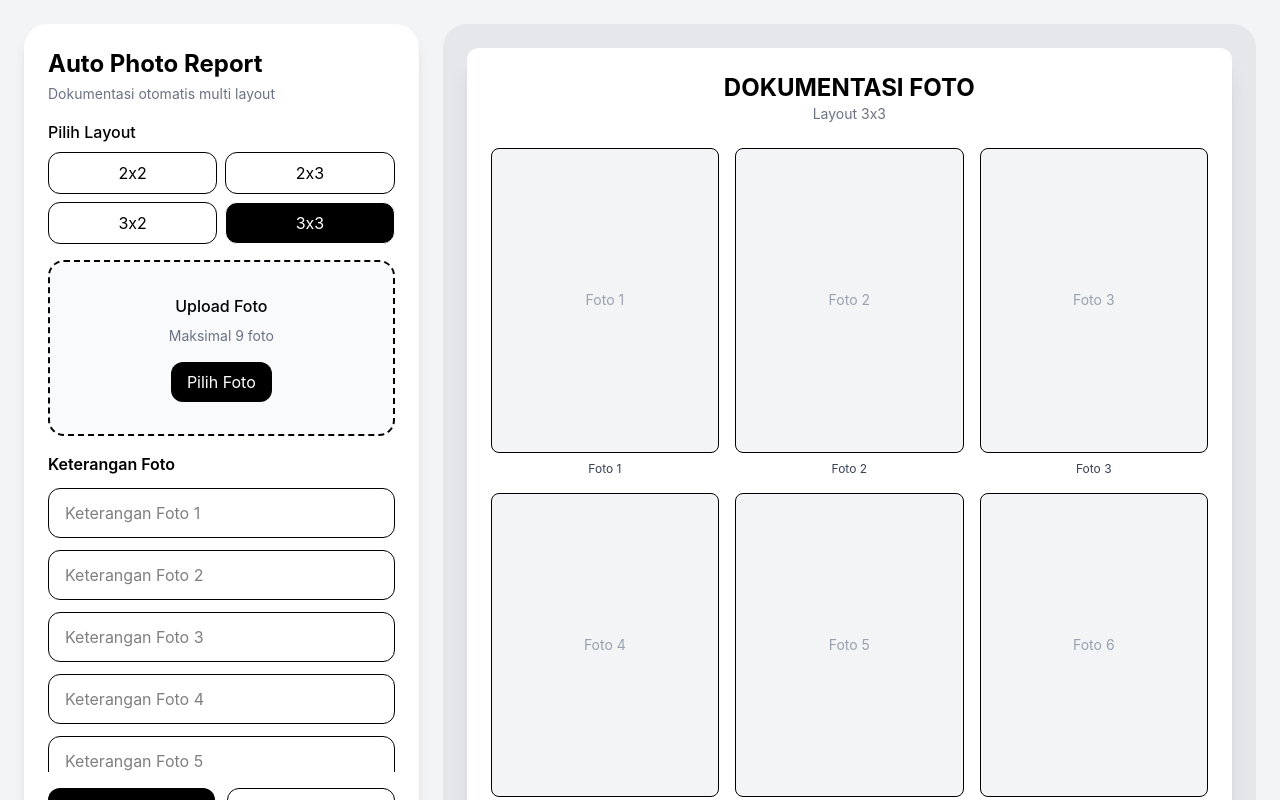
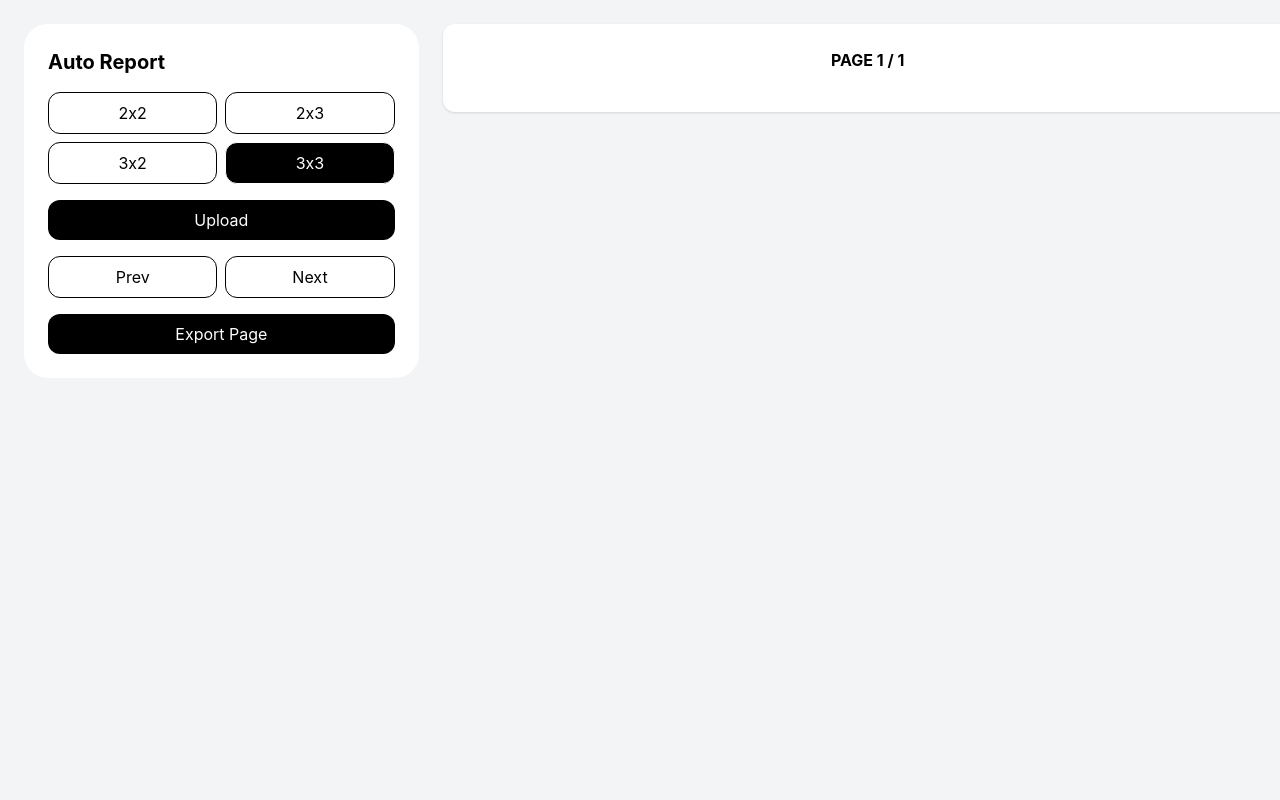
Before and after one commit to Rukmoko/photo-report, a React (Vite) app: page / in a window 1280 px wide. Shown: the top 800 px of the page. Built offline with nearby package versions, Linux system fonts and the light colour scheme.

Commit message:
update auto photo report

```diff
--- a/src/App.jsx
+++ b/src/App.jsx
@@ -1,4 +1,4 @@
-import { useRef, useState } from 'react'
+import { useRef, useState, useMemo } from 'react'
 import html2canvas from 'html2canvas'
 
 export default function App() {
@@ -6,101 +6,74 @@ export default function App() {
   const [photos, setPhotos] = useState([])
   const [captions, setCaptions] = useState({})
   const [layout, setLayout] = useState('3x3')
+  const [pageIndex, setPageIndex] = useState(0)
 
   const inputRef = useRef(null)
   const previewRef = useRef(null)
 
-  // UPLOAD FOTO
-  const handleUpload = async (event) => {
+  const pageSize =
+    layout === '2x2' ? 4 :
+    layout === '2x3' ? 6 :
+    layout === '3x2' ? 6 :
+    9
 
-    const files = Array.from(event.target.files || [])
+  const cols =
+    layout === '2x2' ? 'grid-cols-2' :
+    layout === '2x3' ? 'grid-cols-2' :
+    layout === '3x2' ? 'grid-cols-3' :
+    'grid-cols-3'
 
-    const readFile = (file) => {
-      return new Promise((resolve) => {
+  const pages = useMemo(() => {
+    const res = []
+    for (let i = 0; i < photos.length; i += pageSize) {
+      res.push(photos.slice(i, i + pageSize))
+    }
+    return res
+  }, [photos, pageSize])
 
-        const reader = new FileReader()
+  const currentPage = pages[pageIndex] || []
 
-        reader.onload = () => {
-          resolve({
-            name: file.name,
-            url: reader.result,
+  const handleUpload = async (e) => {
+
+    const files = Array.from(e.target.files || [])
+
+    const read = (file) => new Promise((res) => {
+      const r = new FileReader()
+      r.onload = () => res({ url: r.result })
+      r.readAsDataURL(file)
     })
+
+    const imgs = await Promise.all(files.map(read))
+
+    setPhotos(prev => [...prev, ...imgs])
   }
 
-        reader.readAsDataURL(file)
-      })
-    }
-
-    const images = await Promise.all(
-      files.map((file) => readFile(file))
-    )
-
-    setPhotos(images.slice(0, 9))
-  }
-
-  // UPDATE CAPTION
-  const updateCaption = (index, value) => {
-    setCaptions((prev) => ({
-      ...prev,
-      [index]: value,
-    }))
-  }
-
-  // RESET
-  const resetPhotos = () => {
-    setPhotos([])
-    setCaptions({})
-  }
-
-  // GET GRID CONFIG
-  const getGridClass = () => {
-    switch (layout) {
-      case '2x2':
-        return 'grid-cols-2'
-      case '2x3':
-        return 'grid-cols-2'
-      case '3x2':
-        return 'grid-cols-3'
-      default:
-        return 'grid-cols-3'
+  const nextPage = () => {
+    if (pageIndex < pages.length - 1) {
+      setPageIndex(pageIndex + 1)
     }
   }
 
-  const getMaxItems = () => {
-    switch (layout) {
-      case '2x2':
-        return 4
-      case '2x3':
-        return 6
-      case '3x2':
-        return 6
-      default:
-        return 9
+  const prevPage = () => {
+    if (pageIndex > 0) {
+      setPageIndex(pageIndex - 1)
     }
   }
 
-  // EXPORT JPG
-  const generateJPG = async () => {
+  const exportCurrentPage = async () => {
 
-    if (!previewRef.current) return
+    const node = previewRef.current
 
-    try {
-
-      const canvas = await html2canvas(previewRef.current, {
+    const canvas = await html2canvas(node, {
       scale: 2,
       useCORS: true,
-        backgroundColor: "#ffffff"
+      backgroundColor: "#fff"
     })
 
-      const link = document.createElement('a')
-      link.download = `dokumentasi-${layout}-${Date.now()}.jpg`
-      link.href = canvas.toDataURL('image/jpeg', 1.0)
-      link.click()
-
-    } catch (error) {
-      console.error(error)
-      alert('Gagal generate JPG')
-    }
+    const a = document.createElement('a')
+    a.download = `page-${pageIndex + 1}.jpg`
+    a.href = canvas.toDataURL('image/jpeg', 1.0)
+    a.click()
   }
 
   return (
@@ -109,165 +82,115 @@ export default function App() {
 
       <div className="max-w-7xl mx-auto grid grid-cols-1 lg:grid-cols-3 gap-6">
 
-        {/* LEFT */}
-        <div className="bg-white rounded-3xl shadow-lg p-6 space-y-4">
+        {/* CONTROL */}
+        <div className="bg-white p-6 rounded-3xl space-y-4">
 
-          <div>
-            <h1 className="text-2xl font-bold">
-              Auto Photo Report
-            </h1>
-            <p className="text-sm text-gray-500 mt-1">
-              Dokumentasi otomatis multi layout
-            </p>
-          </div>
-
-          {/* LAYOUT SELECTOR */}
-          <div className="space-y-2">
-
-            <p className="font-medium">Pilih Layout</p>
+          <h1 className="font-bold text-xl">Auto Report</h1>
 
           <div className="grid grid-cols-2 gap-2">
 
-              {['2x2', '2x3', '3x2', '3x3'].map((item) => (
-
+            {['2x2','2x3','3x2','3x3'].map(l => (
               <button
-                  key={item}
-                  onClick={() => setLayout(item)}
-                  className={`py-2 rounded-xl border ${
-                    layout === item
-                      ? 'bg-black text-white'
-                      : 'bg-white'
-                  }`}
+                key={l}
+                onClick={() => { setLayout(l); setPageIndex(0) }}
+                className={`py-2 border rounded-xl ${layout === l ? 'bg-black text-white' : ''}`}
               >
-                  {item}
+                {l}
               </button>
-
             ))}
 
           </div>
-          </div>
-
-          {/* UPLOAD */}
-          <div className="border-2 border-dashed rounded-2xl p-8 text-center bg-gray-50">
-
-            <p className="font-medium">Upload Foto</p>
-
-            <p className="text-sm text-gray-500 mt-2">
-              Maksimal {getMaxItems()} foto
-            </p>
 
           <input
             ref={inputRef}
             type="file"
+            multiple
             accept="image/*"
-              multiple
             onChange={handleUpload}
             className="hidden"
           />
 
           <button
-              onClick={() => inputRef.current?.click()}
-              className="mt-4 px-4 py-2 rounded-xl bg-black text-white"
+            onClick={() => inputRef.current.click()}
+            className="w-full py-2 bg-black text-white rounded-xl"
           >
-              Pilih Foto
+            Upload
           </button>
-          </div>
 
-          {/* CAPTION */}
-          <div className="space-y-3 max-h-[320px] overflow-auto">
-
-            <h2 className="font-semibold">
-              Keterangan Foto
-            </h2>
-
-            {Array.from({ length: getMaxItems() }).map((_, index) => (
-              <input
-                key={index}
-                value={captions[index] || ''}
-                onChange={(e) =>
-                  updateCaption(index, e.target.value)
-                }
-                className="w-full border rounded-xl px-4 py-3"
-                placeholder={`Keterangan Foto ${index + 1}`}
-              />
-            ))}
-          </div>
-
-          {/* BUTTON */}
-          <div className="grid grid-cols-2 gap-3">
+          <div className="flex gap-2">
 
             <button
-              onClick={generateJPG}
-              className="rounded-xl bg-black text-white py-3 font-medium"
+              onClick={prevPage}
+              className="w-full py-2 border rounded-xl"
             >
-              Generate JPG
+              Prev
             </button>
 
             <button
-              onClick={resetPhotos}
-              className="rounded-xl border py-3 font-medium"
+              onClick={nextPage}
+              className="w-full py-2 border rounded-xl"
             >
-              Reset
+              Next
             </button>
+
           </div>
+
+          <button
+            onClick={exportCurrentPage}
+            className="w-full py-2 bg-black text-white rounded-xl"
+          >
+            Export Page
+          </button>
+
         </div>
 
         {/* PREVIEW */}
-        <div className="lg:col-span-2 bg-gray-200 rounded-3xl p-6 overflow-auto">
+        <div className="lg:col-span-2">
 
           <div
             ref={previewRef}
-            className="mx-auto bg-white shadow-xl w-full max-w-[850px] p-6 rounded-xl"
+            className="page bg-white p-6 rounded-xl shadow mx-auto"
+            style={{ width: 850 }}
           >
 
-            {/* TITLE */}
-            <div className="text-center mb-6">
+            <h2 className="text-center font-bold mb-4">
+              PAGE {pageIndex + 1} / {pages.length || 1}
+            </h2>
 
-              <h1 className="text-2xl font-bold">
-                DOKUMENTASI FOTO
-              </h1>
+            <div className={`grid ${cols} gap-3`}>
 
-              <p className="text-sm text-gray-500">
-                Layout {layout}
-              </p>
+              {currentPage.map((img, i) => {
+
+                const globalIndex = pageIndex * pageSize + i
+
+                return (
+
+                  <div key={globalIndex}>
+
+                    <div className="aspect-[3/4] bg-gray-200 rounded overflow-hidden">
+
+                      <img
+                        src={img.url}
+                        className="w-full h-full object-cover"
+                      />
+
                     </div>
 
-            {/* GRID */}
-            <div className={`grid ${getGridClass()} gap-4`}>
+                    <p className="text-center text-xs mt-1">
+                      Foto {globalIndex + 1}
+                    </p>
 
-              {Array.from({ length: getMaxItems() }).map((_, index) => {
-
-                const photo = photos[index]
-
-                return (
-                  <div key={index} className="flex flex-col">
-
-                    <div className="relative aspect-[3/4] w-full overflow-hidden rounded-lg border bg-gray-100">
-
-                      {photo?.url ? (
-                        <img
-                          src={photo.url}
-                          alt={photo.name}
-                          className="w-full h-full object-cover"
-                        />
-                      ) : (
-                        <div className="w-full h-full flex items-center justify-center text-gray-400 text-sm">
-                          Foto {index + 1}
-                        </div>
-                      )}
                   </div>
 
-                    <div className="mt-2 text-center text-xs text-gray-700">
-                      {captions[index] || `Foto ${index + 1}`}
-                    </div>
-
-                  </div>
                 )
               })}
 
             </div>
+
           </div>
+
         </div>
+
       </div>
     </div>
   )
```
Lines whose indentation alone changed are shown as unchanged.
